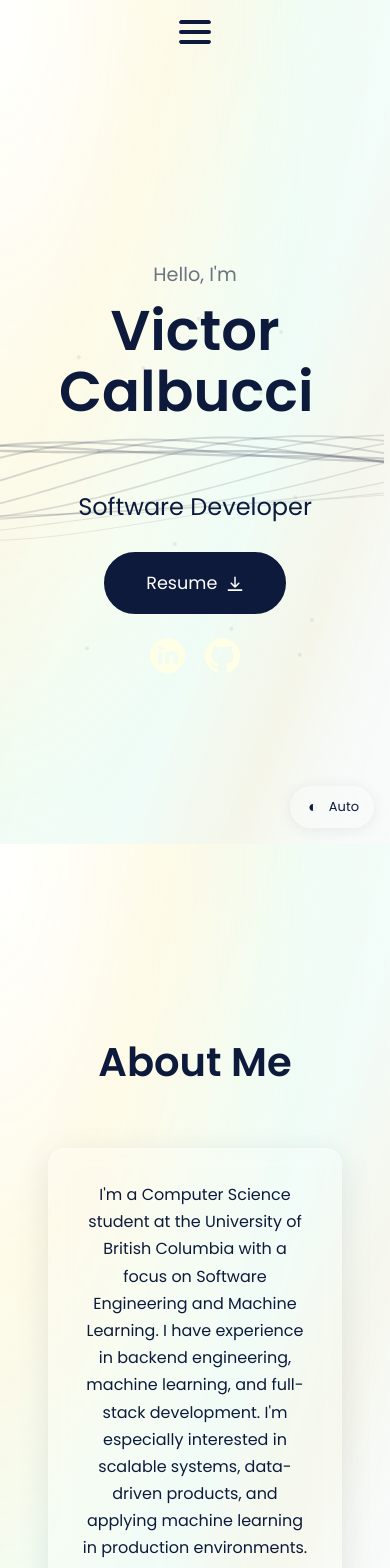
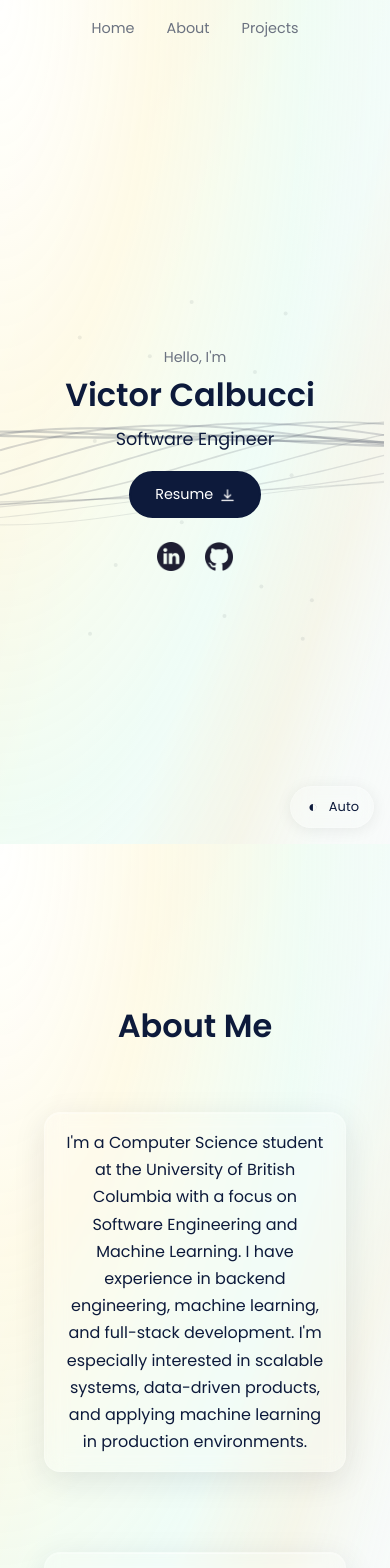
Before and after one commit to vcalbucci/portfolio-website, a React (Vite) app in the folder portfolio/: page / in a window 390 px wide. Shown: the top 1568 px of the page. Built offline with nearby package versions, Linux system fonts and the light colour scheme.

Commit message:
Fixed responsiveness for new react components

```diff
--- a/portfolio/index.html
+++ b/portfolio/index.html
@@ -4,7 +4,7 @@
     <meta charset="UTF-8" />
     <link rel="icon" type="image/x-icon" href="/favicon.ico?v=2" />
     <link rel="shortcut icon" type="image/x-icon" href="/favicon.ico?v=2" />
-    <meta name="viewport" content="width=device-width, initial-scale=1.0" />
+    <meta name="viewport" content="width=device-width, initial-scale=1.0, minimum-scale=0.5, maximum-scale=3.0" />
     <title>Victor Calbucci</title>
   </head>
   <body>
--- a/portfolio/src/components/NavBar.tsx
+++ b/portfolio/src/components/NavBar.tsx
@@ -7,7 +7,6 @@ const sections = [
 ];
 
 const NavBar: React.FC = () => {
-  const [menuOpen, setMenuOpen] = useState(false);
   const [activeSection, setActiveSection] = useState('home');
   const [scrolled, setScrolled] = useState(false);
   const [indicatorStyle, setIndicatorStyle] = useState({ left: 0, width: 0 });
@@ -73,7 +72,6 @@ const NavBar: React.FC = () => {
 
   const handleNavClick = (e: React.MouseEvent<HTMLAnchorElement>, section: string) => {
     e.preventDefault();
-    setMenuOpen(false);
 
     setActiveSection(section);
     setClickedSection(section);
@@ -121,18 +119,6 @@ const NavBar: React.FC = () => {
           )}
         </div>
       </nav>
-      <nav id="hamburger-nav" className={`rounded-navbar${scrolled ? '' : ' transparent-navbar'}`}>
-        <div className="hamburger-menu">
-          <div className="hamburger-icon" onClick={() => setMenuOpen(!menuOpen)}>
-            <span></span>
-            <span></span>
-            <span></span>
-          </div>
-          <div className={`menu-links${menuOpen ? ' open' : ''}`}>
-            <NavLinks />
-          </div>
-        </div>
-      </nav>
     </div>
   );
 };
--- a/portfolio/src/components/Profile.tsx
+++ b/portfolio/src/components/Profile.tsx
@@ -71,7 +71,8 @@ const Profile: React.FC = () => {
               fontSize: '3.5rem',
               minHeight: '4rem',
               fontWeight: '700',
-              animationDelay: '0.5s'
+              animationDelay: '0.5s',
+              marginBottom: '1rem'
             }}
           >
             {displayedText}
@@ -86,10 +87,11 @@ const Profile: React.FC = () => {
               fontSize: '1.5rem',
               color: 'var(--secondary)',
               opacity: 0,
-              animation: typewriterComplete ? 'slideInFromRight 0.8s ease-out 0.3s forwards' : 'none'
+              animation: typewriterComplete ? 'slideInFromRight 0.8s ease-out 0.3s forwards' : 'none',
+              marginBottom: '2rem'
             }}
           >
-            Software Developer
+            Software Engineer
           </p>
           <div
             className="btn-container"
--- a/portfolio/src/mediaqueries.css
+++ b/portfolio/src/mediaqueries.css
@@ -198,7 +198,7 @@
     }
   }
 
-  @media screen and (max-width: 535px) and (min-width: 376px) {
+  @media screen and (max-width: 536px) and (min-width: 376px) {
 
 
     #about .about-containers {
@@ -246,7 +246,7 @@
       }
   }
 
-  @media screen and (max-width: 950px) {
+  @media screen and (max-width: 1000px) {
     .project-container {
       width: 300px;
       margin-bottom: 1rem;
--- a/portfolio/src/styles/About.css
+++ b/portfolio/src/styles/About.css
@@ -47,6 +47,8 @@
 .details-container.skill {
   border-radius: 1rem;
   padding: 1rem;
+  max-width: 300px;
+  margin: 0 auto;
 }
 
 .article-container {
@@ -189,9 +191,14 @@ article {
   margin-bottom: 0.3rem;
 }
 
-@media (max-width: 768px) {
+@media (max-width: 900px) {
   .skills-grid {
     grid-template-columns: 1fr;
+  }
+
+  .details-container.skill {
+    max-width: 100%;
+    width: 100%;
   }
 
   .focus-areas-container {
@@ -202,4 +209,67 @@ article {
     padding: 0.6rem 1.2rem;
     font-size: 0.9rem;
   }
+
+  .about-containers {
+    gap: 1rem;
+  }
+
+  .details-container {
+    min-width: 200px;
+    padding: 1.5rem;
+  }
 }
+
+@media (max-width: 480px) {
+  .skills-grid {
+    grid-template-columns: 1fr;
+    gap: 1rem;
+  }
+
+  .details-container.skill {
+    max-width: 100%;
+    width: 100%;
+    padding: 0.75rem;
+  }
+
+  .focus-areas-container {
+    gap: 0.5rem;
+  }
+
+  .focus-pill {
+    padding: 0.5rem 1rem;
+    font-size: 0.85rem;
+  }
+
+  .details-container {
+    min-width: 150px;
+    padding: 1rem;
+  }
+
+  .skill-category-title {
+    font-size: 1rem;
+  }
+
+  .skill-item h4 {
+    font-size: 0.8rem;
+  }
+}
+
+@media (max-width: 375px) {
+  .details-container.skill {
+    padding: 0.5rem;
+  }
+
+  .focus-pill {
+    padding: 0.4rem 0.8rem;
+    font-size: 0.8rem;
+  }
+
+  .details-container {
+    padding: 0.75rem;
+  }
+
+  .skill-category-title {
+    font-size: 0.9rem;
+  }
+}
--- a/portfolio/src/styles/NavBar.css
+++ b/portfolio/src/styles/NavBar.css
@@ -79,64 +79,7 @@ nav {
   pointer-events: none;
 }
 
-#hamburger-nav {
-  display: none;
-}
 
-.hamburger-menu {
-  position: relative;
-}
-
-.hamburger-icon {
-  width: 32px;
-  height: 24px;
-  display: flex;
-  flex-direction: column;
-  justify-content: space-between;
-  cursor: pointer;
-}
-
-.hamburger-icon span {
-  display: block;
-  height: 4px;
-  background: var(--primary);
-  border-radius: 2px;
-}
-
-.menu-links {
-  position: absolute;
-  top: 120%;
-  right: 0;
-  background: var(--white);
-  border-radius: 1rem;
-  box-shadow: var(--shadow);
-  overflow: hidden;
-  max-height: 0;
-  transition: max-height 0.3s;
-}
-
-.menu-links.open {
-  max-height: 300px;
-  padding: 0.5rem 0;
-}
-
-.menu-links li {
-  list-style: none;
-}
-
-.menu-links a {
-  display: block;
-  padding: 0.75rem 2rem;
-  color: var(--primary);
-  font-size: 1.1rem;
-  border-radius: 0.5rem;
-  transition: background 0.2s, color 0.2s;
-}
-
-.menu-links a:hover {
-  background: var(--accent);
-  color: var(--white);
-}
 
 .rounded-navbar {
   border-radius: 1.5rem;
@@ -149,11 +92,28 @@ nav {
 }
 
 @media (max-width: 800px) {
-  nav#desktop-nav {
-    display: none;
+  .nav-links {
+    gap: 1.5rem;
   }
 
-  #hamburger-nav {
-    display: flex;
+  .nav-links a {
+    font-size: 1rem;
+    padding: 4px 10px;
   }
 }
+
+@media (max-width: 600px) {
+  nav {
+    padding: 4px;
+    margin: 0.5rem auto 0 auto;
+  }
+
+  .nav-links {
+    gap: 1rem;
+  }
+
+  .nav-links a {
+    font-size: 0.9rem;
+    padding: 4px 8px;
+  }
+}
--- a/portfolio/src/styles/Profile.css
+++ b/portfolio/src/styles/Profile.css
@@ -111,10 +111,28 @@
   height: 2.5rem;
   transition: transform 0.2s ease, filter 0.2s ease;
   cursor: pointer;
+  filter: invert(13%) sepia(18%) saturate(1037%) hue-rotate(201deg) brightness(95%) contrast(101%);
+}
+
+.social-icon:hover {
+  filter: invert(13%) sepia(18%) saturate(1037%) hue-rotate(201deg) brightness(85%) contrast(101%);
+}
+
+@media (prefers-color-scheme: dark) {
+  :root:not(.light-mode) .social-icon {
+    filter: invert(100%) sepia(14%) saturate(2198%) hue-rotate(343deg) brightness(106%) contrast(106%);
+  }
+
+  :root:not(.light-mode) .social-icon:hover {
+    filter: invert(100%) sepia(14%) saturate(2198%) hue-rotate(343deg) brightness(115%) contrast(115%);
+  }
+}
+
+.dark-mode .social-icon {
   filter: invert(100%) sepia(14%) saturate(2198%) hue-rotate(343deg) brightness(106%) contrast(106%);
 }
 
-.social-icon:hover {
+.dark-mode .social-icon:hover {
   filter: invert(100%) sepia(14%) saturate(2198%) hue-rotate(343deg) brightness(115%) contrast(115%);
 }
 
@@ -136,13 +154,28 @@
   height: 2.2rem;
   cursor: pointer;
   transition: filter 0.2s;
+  filter: invert(13%) sepia(18%) saturate(1037%) hue-rotate(201deg) brightness(95%) contrast(101%);
 }
 
-.icon {
+.icon:hover {
+  filter: invert(13%) sepia(18%) saturate(1037%) hue-rotate(201deg) brightness(85%) contrast(101%);
+}
+
+@media (prefers-color-scheme: dark) {
+  :root:not(.light-mode) .icon {
+    filter: invert(100%) sepia(14%) saturate(2198%) hue-rotate(343deg) brightness(106%) contrast(106%);
+  }
+
+  :root:not(.light-mode) .icon:hover {
+    filter: invert(100%) sepia(14%) saturate(2198%) hue-rotate(343deg) brightness(115%) contrast(115%);
+  }
+}
+
+.dark-mode .icon {
   filter: invert(100%) sepia(14%) saturate(2198%) hue-rotate(343deg) brightness(106%) contrast(106%);
 }
 
-.icon:hover {
+.dark-mode .icon:hover {
   filter: invert(100%) sepia(14%) saturate(2198%) hue-rotate(343deg) brightness(115%) contrast(115%);
 }
 
@@ -166,3 +199,99 @@
   object-position: center;
   display: block;
 }
+
+@media (max-width: 768px) {
+  .profile-section {
+    padding: 1rem;
+    gap: 1.5rem;
+  }
+
+  .profile-content {
+    max-width: 90%;
+  }
+
+  .title {
+    font-size: 2.5rem !important;
+    min-height: 3rem !important;
+    margin-bottom: 0.8rem !important;
+  }
+
+  .section-text-p1 {
+    font-size: 1rem !important;
+  }
+
+  .section-text-p2 {
+    font-size: 1.2rem !important;
+    margin-bottom: 1.5rem !important;
+  }
+
+  .btn {
+    font-size: 1rem !important;
+    padding: 0.8rem 2rem !important;
+  }
+
+  .social-icon, .icon {
+    width: 2rem !important;
+    height: 2rem !important;
+  }
+
+  .socials-container {
+    gap: 1rem;
+  }
+}
+
+@media (max-width: 480px) {
+  .profile-section {
+    padding: 0.5rem;
+    gap: 1rem;
+  }
+
+  .title {
+    font-size: 2rem !important;
+    min-height: 2.5rem !important;
+    margin-bottom: 0.5rem !important;
+  }
+
+  .section-text-p1 {
+    font-size: 0.9rem !important;
+  }
+
+  .section-text-p2 {
+    font-size: 1.1rem !important;
+    margin-bottom: 1rem !important;
+  }
+
+  .btn {
+    font-size: 0.9rem !important;
+    padding: 0.7rem 1.5rem !important;
+  }
+
+  .social-icon, .icon {
+    width: 1.8rem !important;
+    height: 1.8rem !important;
+  }
+}
+
+@media (max-width: 375px) {
+  .title {
+    font-size: 1.8rem !important;
+    min-height: 2rem !important;
+  }
+
+  .section-text-p1 {
+    font-size: 0.85rem !important;
+  }
+
+  .section-text-p2 {
+    font-size: 1rem !important;
+  }
+
+  .btn {
+    font-size: 0.85rem !important;
+    padding: 0.6rem 1.2rem !important;
+  }
+
+  .profile-content {
+    max-width: 95%;
+  }
+}
--- a/portfolio/src/styles/Projects.css
+++ b/portfolio/src/styles/Projects.css
@@ -12,6 +12,8 @@
   transition: all 0.3s ease;
   display: flex;
   flex-direction: column;
+  width: 400px;
+  margin: 0 auto;
 }
 
 .project-image-container {
@@ -71,11 +73,16 @@
   box-shadow: 0 2px 8px rgba(0,0,0,0.08);
 }
 
-@media (max-width: 768px) {
+@media (max-width: 970px) {
   .projects-grid {
     grid-template-columns: 1fr;
     gap: 1.5rem;
     padding: 0 0.5rem;
+  }
+
+  .project-card {
+    width: 100%;
+    max-width: 400px;
   }
 
   .project-img {
@@ -92,3 +99,54 @@
     min-width: 100px;
   }
 }
+
+@media (max-width: 480px) {
+  .projects-grid {
+    grid-template-columns: 1fr;
+    gap: 1rem;
+    padding: 0 0.25rem;
+    margin: 3rem auto 0 auto;
+  }
+
+  .project-card {
+    width: 100%;
+    max-width: 350px;
+    padding: 1rem;
+  }
+
+  .project-img {
+    height: 160px;
+  }
+
+  .project-title {
+    font-size: 1.1rem;
+  }
+
+  .project-btn {
+    padding: 0.4rem 1rem;
+    font-size: 0.85rem;
+    min-width: 90px;
+  }
+}
+
+@media (max-width: 375px) {
+  .project-card {
+    width: 100%;
+    max-width: 320px;
+    padding: 0.75rem;
+  }
+
+  .project-img {
+    height: 140px;
+  }
+
+  .project-title {
+    font-size: 1rem;
+  }
+
+  .project-btn {
+    padding: 0.4rem 0.8rem;
+    font-size: 0.8rem;
+    min-width: 80px;
+  }
+}
--- a/portfolio/src/styles/global.css
+++ b/portfolio/src/styles/global.css
@@ -335,6 +335,62 @@ section:not(#profile) {
     margin: 2rem 0.5rem;
     padding: 1.5rem 0.5rem;
   }
+
+  .title {
+    font-size: 2rem;
+    margin-bottom: 2rem;
+  }
+}
+
+@media (max-width: 776px) {
+  #about .title {
+    margin-bottom: 4rem !important;
+  }
+}
+
+@media (max-width: 480px) {
+  section {
+    margin: 1rem 0.25rem;
+    padding: 1rem 0.5rem;
+  }
+
+  .title {
+    font-size: 1.8rem;
+    margin-bottom: 1.5rem;
+  }
+
+  #about .title {
+    margin-bottom: 4rem !important;
+  }
+
+  .section-text-p1 {
+    font-size: 1rem;
+  }
+
+  .section-text-p2 {
+    font-size: 1.1rem;
+  }
+}
+
+@media (max-width: 375px) {
+  section {
+    margin: 0.5rem 0.25rem;
+    padding: 0.75rem 0.5rem;
+  }
+
+  .title {
+    font-size: 1.6rem;
+    margin-bottom: 1rem;
+  }
+
+  #about .title {
+    margin-bottom: 4rem !important;
+  }
+
+  .btn {
+    font-size: 0.9rem;
+    padding: 0.6rem 1.5rem;
+  }
 }
 
 .footer {
```
Also changed, not shown: portfolio/src/assets/Project1.png.
